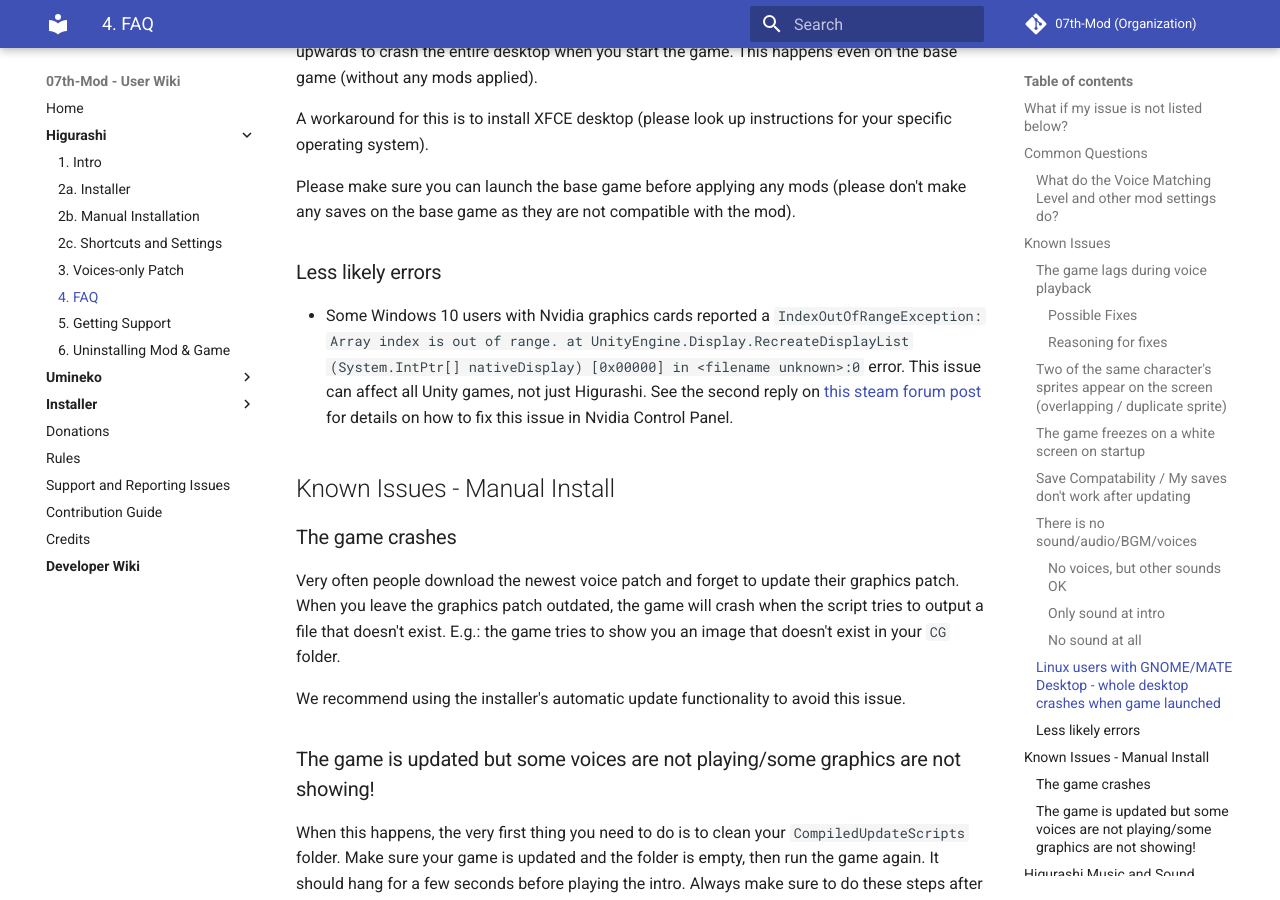
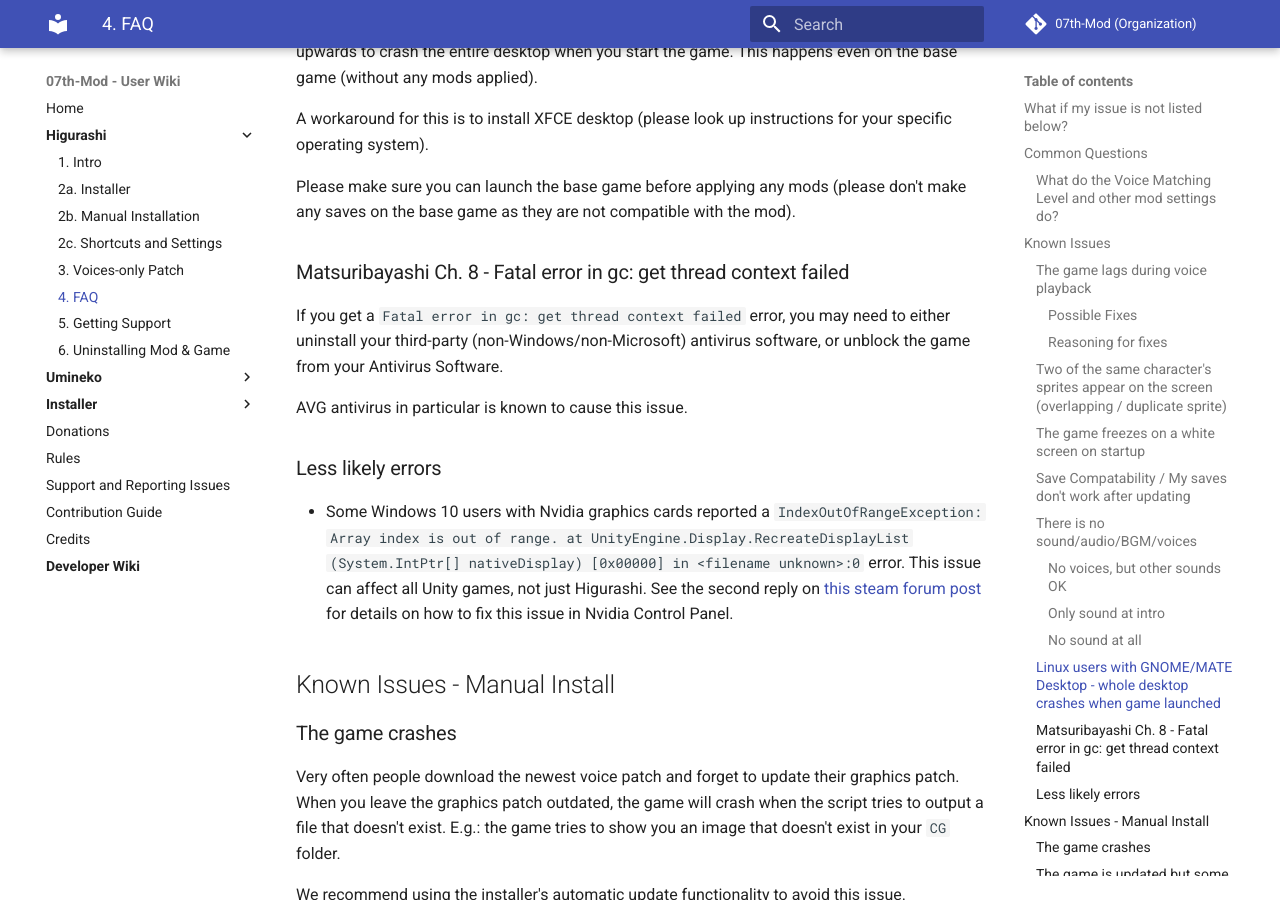
Before and after one commit to 07th-mod/wiki, an MkDocs documentation site: the page built from docs/Higurashi/FAQ.md, in a window 1280 px wide and 900 px high, scrolled down 3419 px. Built offline with MkDocs 1.6.1 and Material for MkDocs 9.7.7, drawn with Linux system fonts in a browser that asks for light colours.

Commit message:
Various small wiki updates - developer: Update install plugins batch file - Add FAQ about "Matsuribayashi Ch. 8 - Fatal error in gc: get thread context failed" error - Add Yoigoshi to list of translated console arcs - Add note about "Operation not permitted" error on MacOS when running installer - Use a concrete linux player.log location example / make it more clear

```diff
--- a/docs/Higurashi/FAQ.md
+++ b/docs/Higurashi/FAQ.md
@@ -108,6 +108,12 @@
 
 Please make sure you can launch the base game before applying any mods (please don't make any saves on the base game as they are not compatible with the mod).
 
+### Matsuribayashi Ch. 8 - Fatal error in gc: get thread context failed
+
+If you get a `Fatal error in gc: get thread context failed` error, you may need to either uninstall your third-party (non-Windows/non-Microsoft) antivirus software, or unblock the game from your Antivirus Software.
+
+AVG antivirus in particular is known to cause this issue.
+
 ### Less likely errors
 
 - Some Windows 10 users with Nvidia graphics cards reported a `IndexOutOfRangeException: Array index is out of range.
```
Also changed, not shown: docs/Higurashi/Higurashi-Getting-started.md (+1 -0 lines), docs/Snippets/Cross-Platform-Installer.md (+3 -2 lines), docs/Snippets/support-checklist.md (+1 -1 lines), 1 other file.
